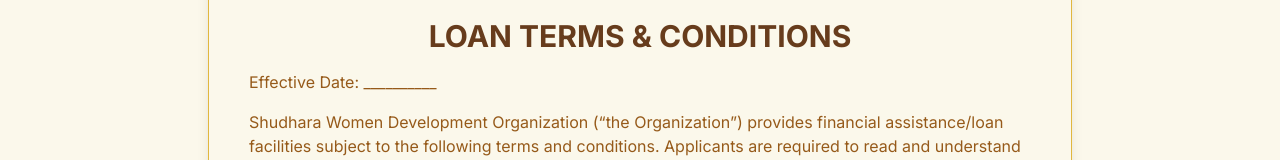
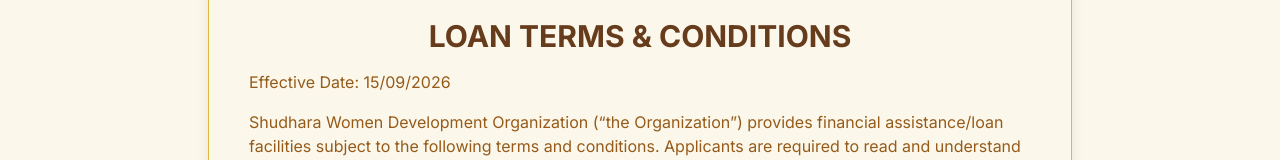
Before and after one commit to SD-Sagar/Sudhara-Finance, a React (Vite) app in the folder frontend/: page /terms in a window 1280 px wide. Shown: the part 447-607 px from the top of the page. Built offline with nearby package versions, Linux system fonts and the light colour scheme; no server answers.

Commit message:
Add: Terms & Conditions

```diff
--- a/frontend/src/pages/Terms.jsx
+++ b/frontend/src/pages/Terms.jsx
@@ -15,7 +15,7 @@
         <div className="prose prose-amber max-w-none text-[#965a1a]">
           <h2 className="text-3xl font-bold text-[#673c1c] mt-8 mb-4 text-center">SHUDHARA WOMEN DEVELOPMENT ORGANIZATION</h2>
           <h2 className="text-3xl font-bold text-[#673c1c] mt-8 mb-4 text-center">LOAN TERMS & CONDITIONS</h2>
-          <p className="mb-4">Effective Date: __________</p>
+          <p className="mb-4">Effective Date: 15/09/2026</p>
           <p className="mb-4">Shudhara Women Development Organization (“the Organization”) provides financial assistance/loan facilities subject to the following terms and conditions. Applicants are required to read and understand these Terms & Conditions carefully before submitting a registration or loan application through the Organization's website or through any other application channel.</p>
           <h2 className="text-2xl font-bold text-[#7b481c] mt-8 mb-4">1. Eligibility of Applicants</h2>
           <p className="mb-3 pl-4"><strong>1.1.</strong> The loan facility is available only to married women and married couples, subject to fulfillment of all other eligibility requirements.</p>
@@ -146,9 +146,9 @@
 
           <h2 className="text-2xl font-bold text-[#7b481c] mt-12 mb-4">Contact Information</h2>
           <p className="mb-4 text-lg">
-            For any queries or concerns regarding these Terms, please contact us at:<br/><br/>
-            <strong>Shudhara Women Development Organization</strong><br/>
-            Ranaghat, Nadia, Ramnagar Milan Bagan school para<br/>
+            For any queries or concerns regarding these Terms, please contact us at:<br /><br />
+            <strong>Shudhara Women Development Organization</strong><br />
+            Ranaghat, Nadia, Ramnagar Milan Bagan school para<br />
             Phone: 7029368862 / 9046377730
           </p>
 
```
